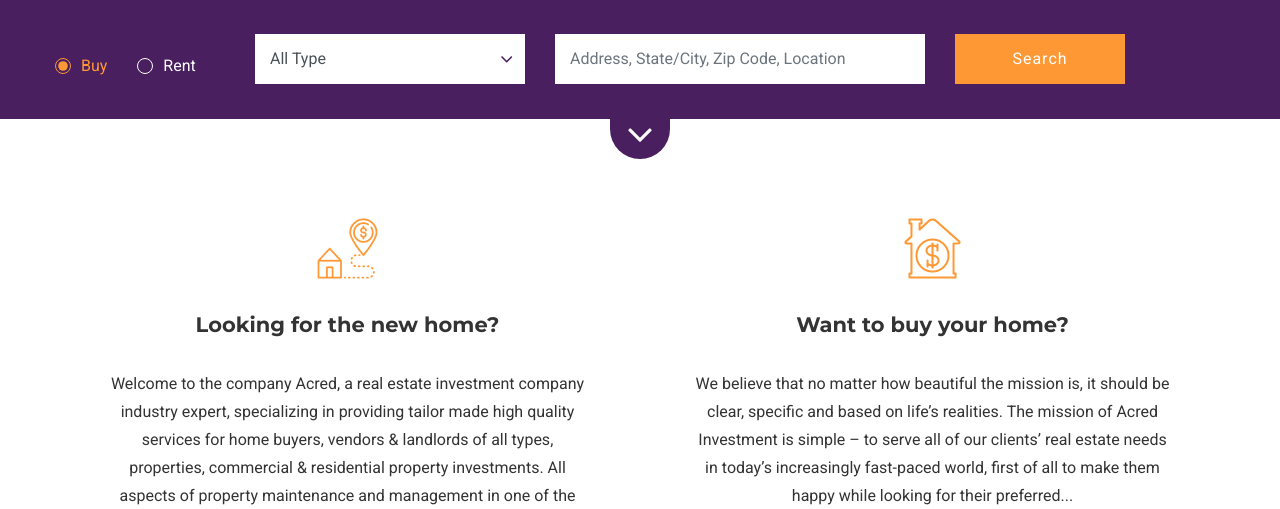
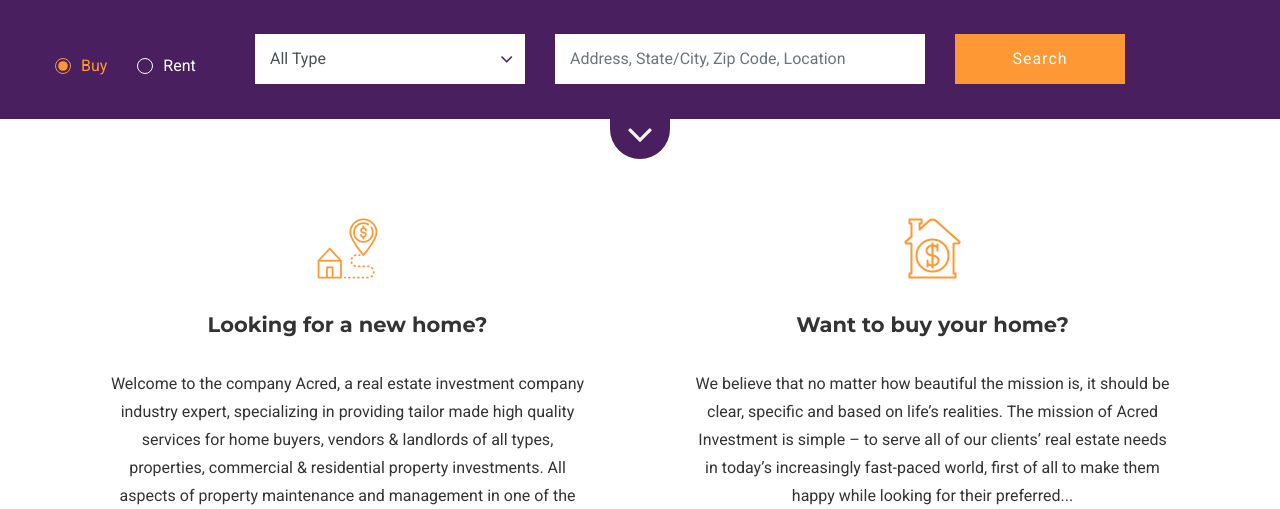
Before and after one commit to machinam4/acred, a Laravel app: page / in a window 1280 px wide. Shown: the part 1078-1587 px from the top of the page. Run offline with Laravel 8, Linux system fonts and the light colour scheme; data that the repository does not hold is empty; some libraries are stand-ins or nearby versions.

Commit message:
update spelling mistake

```diff
--- a/resources/views/acred/home.blade.php
+++ b/resources/views/acred/home.blade.php
@@ -188,7 +188,7 @@
                 <div class="row">
                     <div class="thumbnail-angle-one overflow-hidden position-relative bg- pt-50 px-50 pb-100 text-center flat-large icon-primary color-white">
                         <span><i class="flaticon-home"></i></span>
-                        <h4 class="my-30 color-dark">Looking for the new home?</h4>
+                        <h4 class="my-30 color-dark">Looking for a new home?</h4>
                         <p class="color-dark">Welcome to the company Acred, a real estate investment company industry expert, specializing in providing tailor made high quality services for home buyers, vendors & landlords of all types, properties, commercial & residential property investments. All aspects of property maintenance and management in one of the most...</p>
                         <div class="btn-position x-center">
                             <a class="btn btn-primary position-relative" href="{{Route('about')}}">Read More</a>
```
Also changed, not shown: other parts of resources/views/acred/home.blade.php (+1 -1 lines).
